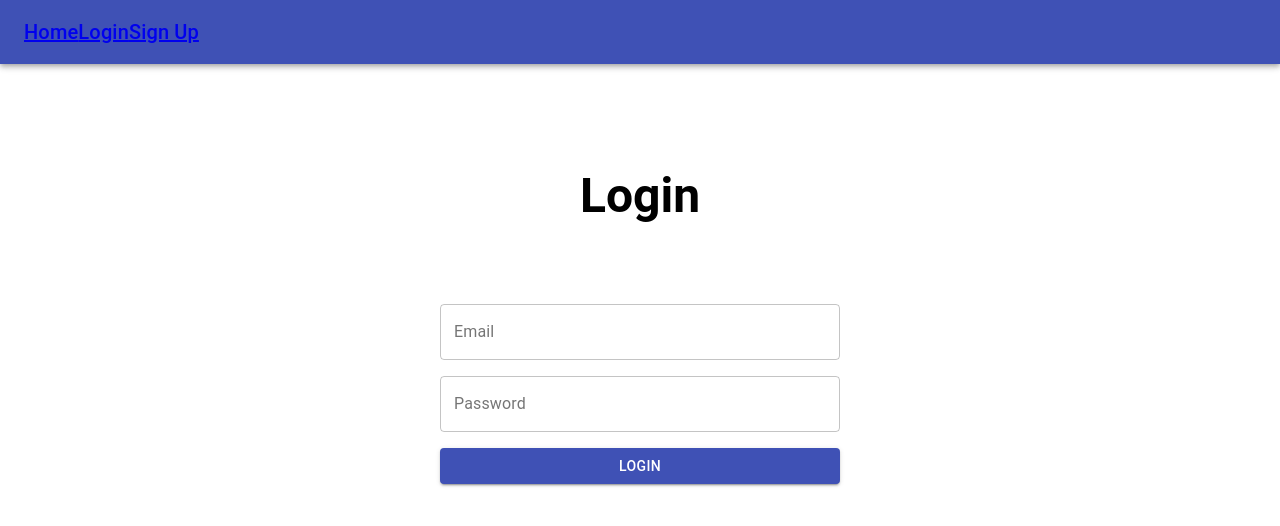
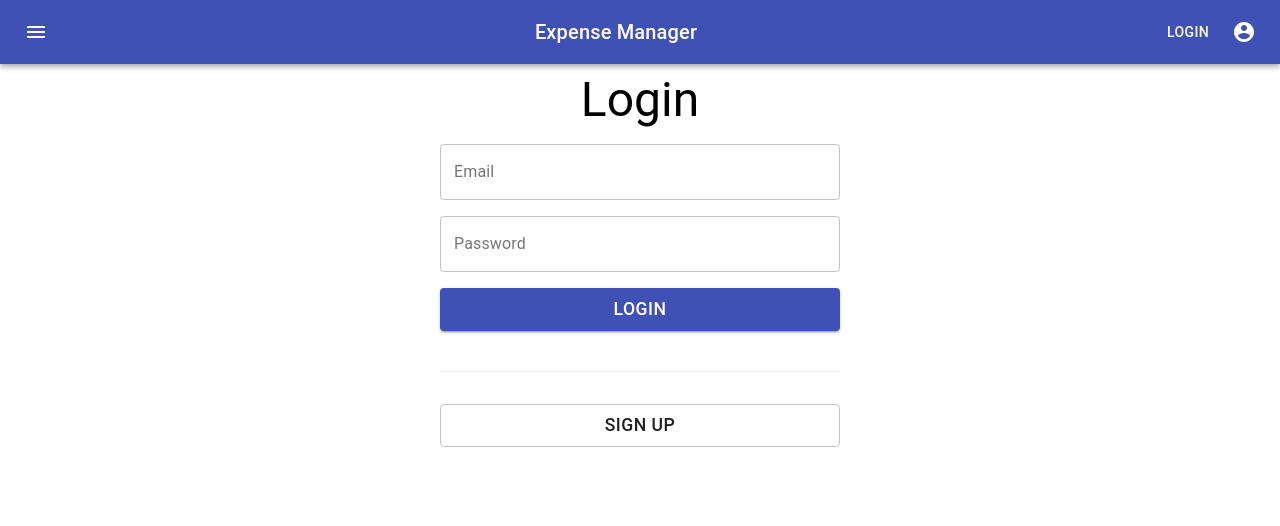
Before and after one commit to Richa-24/Expense-Manager, a React (Create React App) app in the folder react/: page /login in a window 1280 px wide. Shown: the top 526 px of the page. Built offline with nearby package versions, Linux system fonts and the light colour scheme.

Commit message:
Updated UI of Login and register page

```diff
--- a/react/package.json
+++ b/react/package.json
@@ -4,6 +4,7 @@
   "private": true,
   "dependencies": {
     "@material-ui/core": "^4.11.0",
+    "@material-ui/icons": "^4.9.1",
     "@testing-library/jest-dom": "^4.2.4",
     "@testing-library/react": "^9.5.0",
     "@testing-library/user-event": "^7.2.1",
--- a/react/src/Components/Form.jsx
+++ b/react/src/Components/Form.jsx
@@ -4,12 +4,17 @@ import React from 'react';
 const useStyles = makeStyles(theme => ({
   root: {
     maxWidth: 400,
-    margin: '2rem auto',
+    margin: 'auto',
     display: 'flex',
     flexDirection: 'column',
+    fontSize:'18px',
 
     '& > *': {
       margin: '0.5rem 0'
+    },
+
+    '& button, & a': {
+      fontSize: '1.1rem'
     }
   }
 }))
--- a/react/src/Components/Navbar.jsx
+++ b/react/src/Components/Navbar.jsx
@@ -1,27 +1,55 @@
-import React from 'react'
-import { Link } from 'react-router-dom'
-import { makeStyles } from '@material-ui/core/styles';
-import { AppBar, Typography, Toolbar } from '@material-ui/core';
+import React from 'react';
+import makeStyles from '@material-ui/core/styles/makeStyles';
+import AppBar from '@material-ui/core/AppBar';
+import Toolbar from '@material-ui/core/Toolbar';
+import Typography from '@material-ui/core/Typography';
+import Button from '@material-ui/core/Button';
+import IconButton from '@material-ui/core/IconButton';
+import MenuIcon from '@material-ui/icons/Menu';
+import AccountCircle from '@material-ui/icons/AccountCircle';
+import { useSelector } from 'react-redux';
 
 const useStyles = makeStyles((theme) => ({
   root: {
-        display: 'flex',
-        position: 'sticky',
-        top: 0
-    }
-}))
+    flexGrow: 1,
+  },
+  menuButton: {
+    marginRight: theme.spacing(2),
+  },
+  title: {
+    flexGrow: 1,
+  },
+}));
 
-export default function Navbar() {
+export default function ButtonAppBar() {
   const classes = useStyles();
+  const {isAuth} = useSelector(state => state.auth)
+
   return (
-        <AppBar position="fixed" className={classes.root}>
+    <div className={classes.root}>
+      <AppBar position="sticky">
         <Toolbar>
-                <Typography variant="h6" noWrap>
-                    <Link to="/">Home</Link>
-                    <Link to="/login">Login</Link>
-                    <Link to="/signup">Sign Up</Link>
+          <IconButton edge="start" className={classes.menuButton} color="inherit" aria-label="menu">
+            <MenuIcon />
+          </IconButton>
+          <Typography variant="h6" className={classes.title}>
+            Expense Manager
           </Typography>
+
+          {!isAuth && <Button color="inherit">Login</Button>}
+
+          <IconButton
+            edge="end"
+            aria-label="account of current user"
+            aria-controls={() => { }}
+            aria-haspopup="true"
+            onClick={() => { }}
+            color="inherit"
+          >
+            <AccountCircle />
+          </IconButton>
         </Toolbar>
       </AppBar>
-    )
+    </div>
+  );
 }
--- a/react/src/Pages/Login.jsx
+++ b/react/src/Pages/Login.jsx
@@ -1,8 +1,8 @@
 import React, { useState } from 'react'
 import { useDispatch, useSelector } from 'react-redux'
-import { TextField, Typography, Button } from '@material-ui/core';
+import { TextField, Typography, Button, Box } from '@material-ui/core';
 import { postUserLogin } from '../Redux/auth/actions'
-import { Redirect } from 'react-router-dom'
+import { Link, Redirect } from 'react-router-dom'
 import Form from '../Components/Form';
 
 export default function Login() {
@@ -19,10 +19,16 @@ export default function Login() {
 
     return (
         <Form>
-            <Typography gutterBottom variant="h3" component="h2"> <h4>Login</h4></Typography>
+            <Typography gutterBottom variant="h3"> Login </Typography>
             <TextField id="outlined-basic" label="Email" variant="outlined" value={email} onChange={(e) => (setEmail(e.target.value))} />
             <TextField id="outlined-basic" label="Password" variant="outlined" value={password} onChange={(e) => (setPassword(e.target.value))} />
             <Button variant="contained" color='primary' onClick={handleLogin}>Login</Button>
+
+            <Box borderTop='1px solid #eee' padding='2rem 0' style={{ margin: '2rem 0' }}>
+                <Link to='/signup' component={Button} fullWidth variant='outlined' >
+                    Sign up
+                </Link>
+            </Box>
         </Form>
     );
 }
--- a/react/src/Pages/Routes.jsx
+++ b/react/src/Pages/Routes.jsx
@@ -1,5 +1,6 @@
 import React from 'react'
 import { Route } from 'react-router-dom';
+import Dashboard from './Dashboard';
 import Login from './Login';
 import SignUp from './SignUp';
 
@@ -9,6 +10,7 @@ export default function Routes() {
         <>
             <Route path="/login" component={Login}></Route>
             <Route path="/signup" component={SignUp}></Route>
+            <Route path="/dashboard" component={Dashboard}></Route>
         </>
     )
 }
--- a/react/src/Pages/SignUp.jsx
+++ b/react/src/Pages/SignUp.jsx
@@ -1,7 +1,7 @@
 import React, { useState } from 'react'
 import { useDispatch, useSelector } from 'react-redux'
-import { TextField, Button, Typography } from '@material-ui/core';
-import { Redirect } from 'react-router-dom'
+import { TextField, Button, Typography, Box } from '@material-ui/core';
+import { Link, Redirect } from 'react-router-dom'
 import { postUserSignup } from '../Redux/auth/actions'
 import Form from '../Components/Form';
 
@@ -27,6 +27,12 @@ export default function SignUp() {
             <TextField id="outlined-basic" label="Email" variant="outlined" value={email} onChange={(e) => (setEmail(e.target.value))} />
             <TextField id="outlined-basic" label="Password" variant="outlined" value={password} onChange={(e) => (setPassword(e.target.value))} />
             <Button variant="contained" color='primary' onClick={handleSignup}>SignUp</Button>
+
+            <Box borderTop='1px solid #eee' padding='2rem 0' style={{ margin: '2rem 0' }}>
+                <Link to='/login' component={Button} fullWidth variant='outlined' >
+                    Login
+                </Link>
+            </Box>
         </Form>
     )
 }
```
Also changed, not shown: 1 other file (tests, documents, lock files or other folders). Lines whose indentation alone changed are shown as unchanged.
